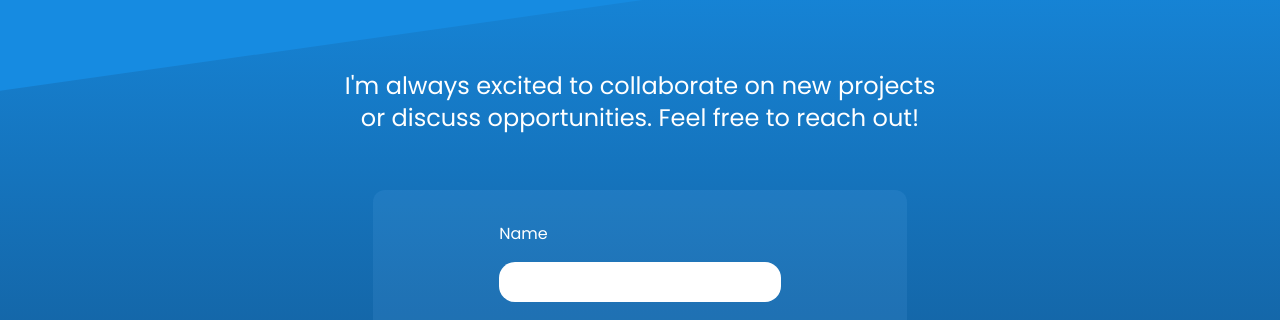
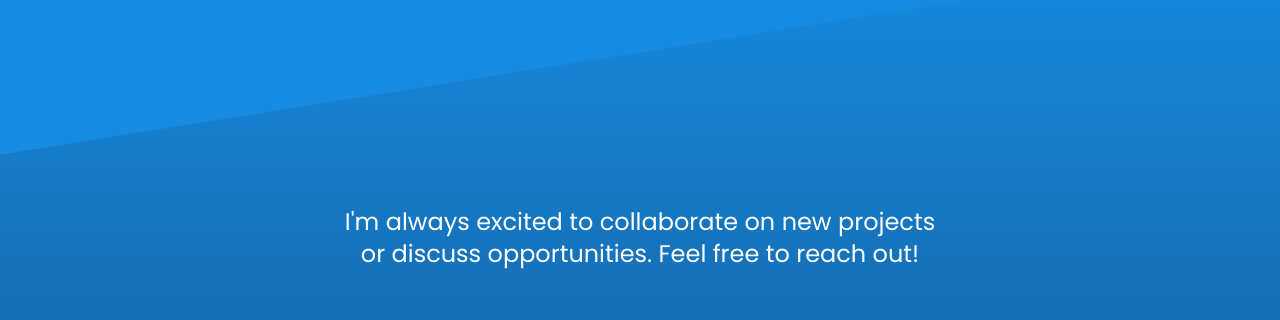
Before and after one commit to vsm1996/2024portfolio, a Next.js app: page / in a window 1280 px wide. Shown: the part 1870-2190 px from the top of the page. Built offline with nearby package versions, Linux system fonts and the light colour scheme.

Commit message:
text spacing changes

```diff
--- a/app/components/EmailForm/EmailForm.js
+++ b/app/components/EmailForm/EmailForm.js
@@ -46,8 +46,8 @@ const ContactUs = () => {
   return (
     // border border-t-2 border-l-2 border-r-2 border-b-0 rounded-xl rounded-b-none
     // style={{ clipPath: 'polygon(0% 20%, 100% 0%, 100% 100%, 0 100%)' }}
-    <section className='w-full mx-auto mt-14 flex flex-col items-center text-white pt-40 pb-16 bg-gradient-to-b from-accent-content to-primary-content' id='contact' style={{ clipPath: 'polygon(0% 20%, 100% 0%, 100% 100%, 0 100%)' }}>
-      <h2 className='w-2/4 text-2xl text-center text-balance mb-10'>
+    <section className='w-full mx-auto mt-14 flex flex-col items-center text-white pt-64 pb-16 bg-gradient-to-b from-accent-content to-primary-content' id='contact' style={{ clipPath: 'polygon(0% 20%, 100% 0%, 100% 100%, 0 100%)' }}>
+      <h2 className='w-full md:w-2/4 text-2xl text-center text-balance mb-16'>
         I&apos;m always excited to collaborate on new projects or discuss opportunities.
          Feel free to reach out!
       </h2>
--- a/app/components/hero/index.tsx
+++ b/app/components/hero/index.tsx
@@ -7,7 +7,7 @@ import Waves from "@/public/assets/svg/waves.svg"
 
 const Hero = () => {
   return (
-    <section id='about' className='relative w-full bg-gradient-to-b from-primary-content to-accent-content text-white pb-8 md:pb-2' style={{ clipPath: 'polygon(0 0, 100% 0%, 100% 79%, 0 100%)' }}>
+    <section id='about' className='relative w-full bg-gradient-to-b from-primary-content to-accent-content text-white pb-16 md:pb-12' style={{ clipPath: 'polygon(0 0, 100% 0%, 100% 79%, 0 100%)' }}>
       <Navbar />
       <div className=' px-12 mt-12 pb-16 md:px-24 md:pt-24 md:pb-36 flex flex-col items-center justify-between md:flex-row'>
         <div className='group mt-6 md:m-0'>
```
